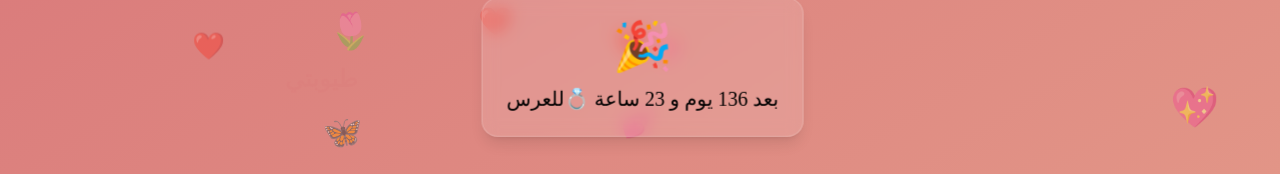
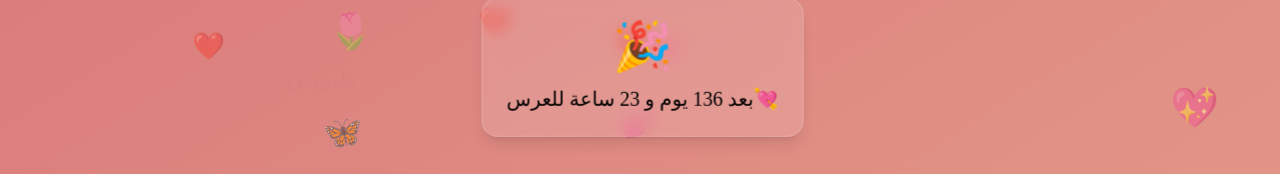
Before and after one commit to Wh0ba/ourstory, a React (Vite) app: page / in a window 1280 px wide. Shown: the part 623-797 px from the top of the page. Built offline with nearby package versions, Linux system fonts and the light colour scheme.

Commit message:
Update App.jsx  typos

```diff
--- a/src/App.jsx
+++ b/src/App.jsx
@@ -16,7 +16,7 @@ const getWeddingCountdown = () => {
 		);
 
 		const hourLabel = hours > 2 && hours < 11 ? "ساعات" : "ساعة";
-		return `بعد ${days} يوم و ${hours} ${hourLabel} 💍للعرس`;
+		return `بعد ${days} يوم و ${hours} ${hourLabel} للعرس💘`;
 	} else {
 		// Wedding has passed
 		const absDiff = Math.abs(timeDiff);
```
